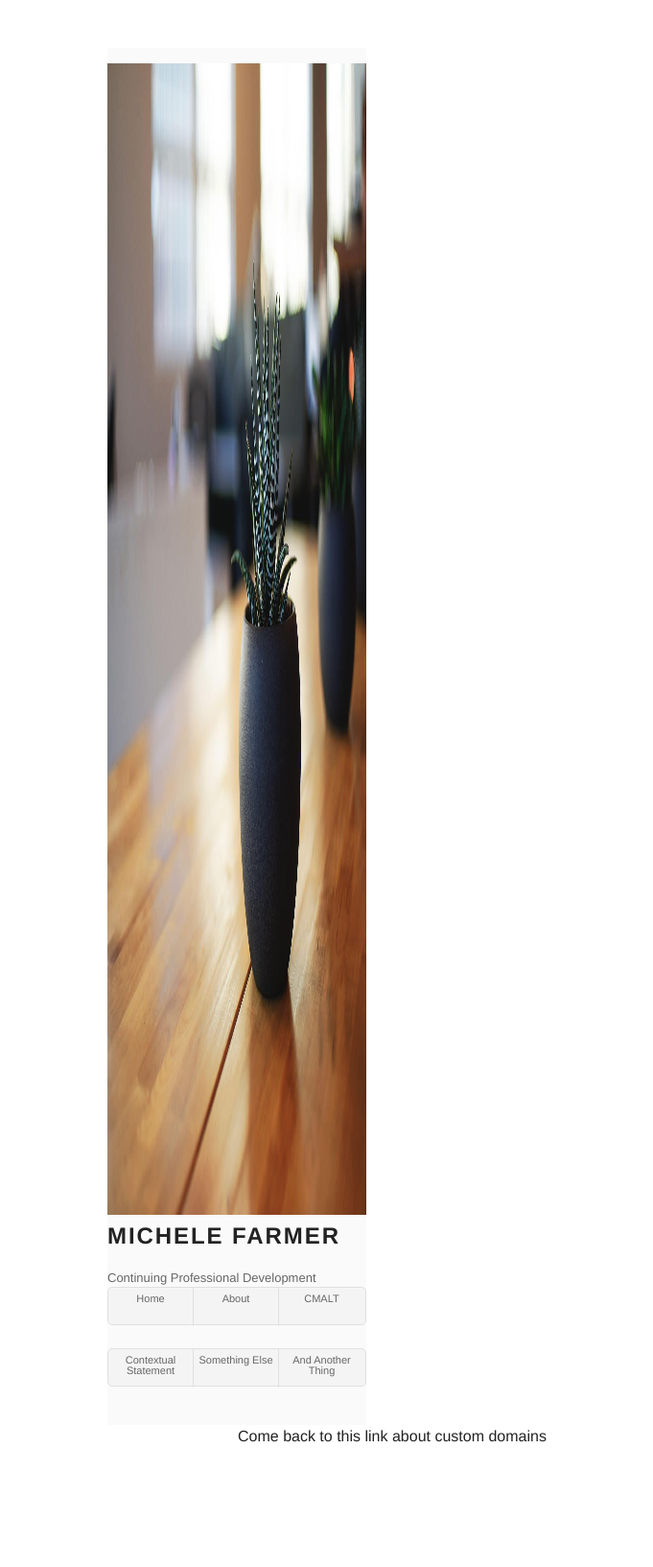
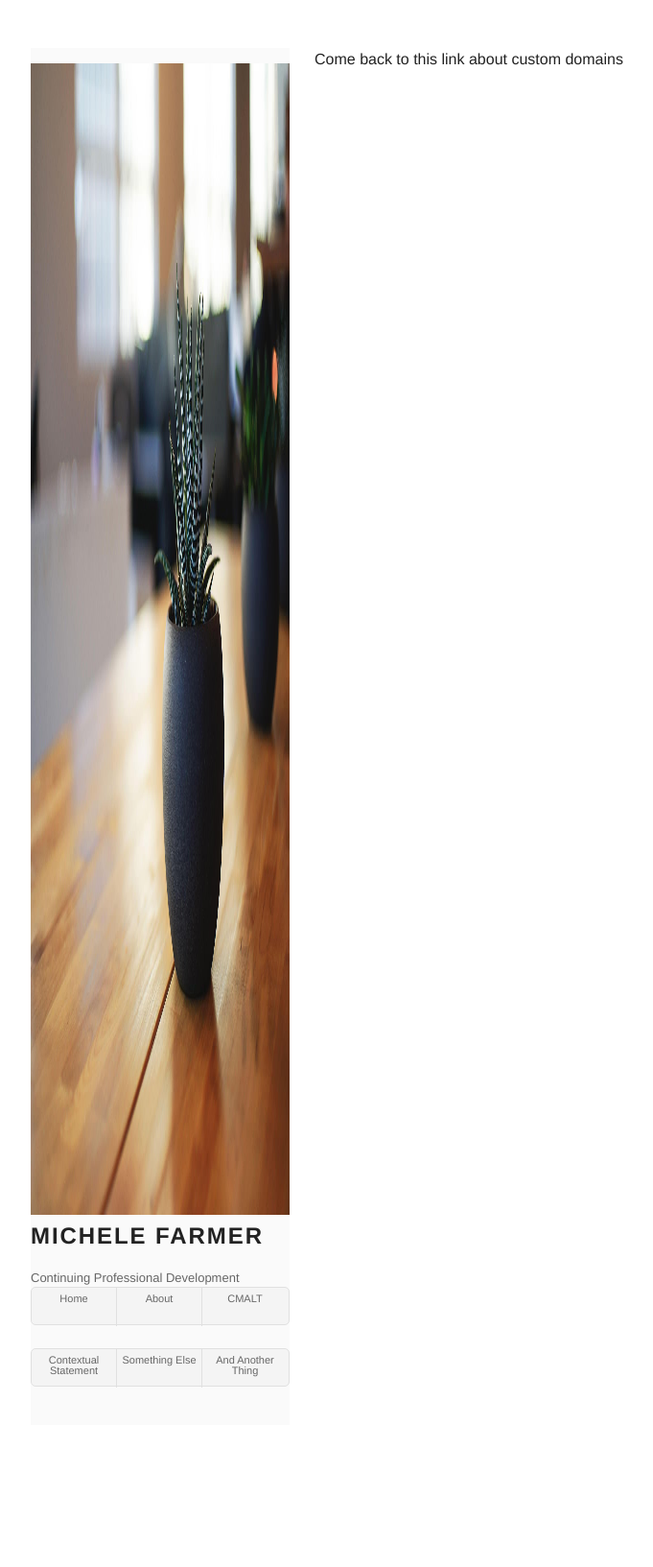
Before and after one commit to uclsenit/uclsenit.github.io, a Jekyll site: the page built from index.md, in a window 1280 px wide. Shown: the whole page at 96% size, without its empty margins (210-891 px from the left). Built offline with Jekyll 4.4.1, drawn with Linux system fonts in a browser that asks for light colours; nearby versions of some CDN libraries; some web fonts are replaced; our own code applies the rules of GitHub Pages for plain Markdown files; a script that is not in the unit is left out; after the commit the page ends 1535 px from its top, so only the background shows below that.

Commit message:
Update /assets/css/style.scss
Commented out and/or edited some more of the WordPress-specific things, as a further test; also changed .wrapper max-width from 700px to 2000px

```diff
--- a/assets/css/style.scss
+++ b/assets/css/style.scss
@@ -1121,7 +1121,7 @@ body {
 .wrapper {
     margin-left: auto;
     margin-right: auto;
-    max-width: 700px;
+    max-width: 2000px;
     padding-left: 2em;
     padding-right: 2em;
     position: relative;
@@ -1463,22 +1463,22 @@ header {
 
 /* Post Landing Page */
 
-.sticky {
-    position: relative;
-}
-
-.post:not(.sticky) .icon-thumb-tack {
-    display: none;
-}
-
-.sticky .icon-thumb-tack {
-    display: block;
-    height: 18px;
-    left: -1.5em;
-    position: absolute;
-    top: 1.65em;
-    width: 20px;
-}
+// .sticky {
+//     position: relative;
+// }
+
+// .post:not(.sticky) .icon-thumb-tack {
+//     display: none;
+// }
+
+// .sticky .icon-thumb-tack {
+//     display: block;
+//     height: 18px;
+//     left: -1.5em;
+//     position: absolute;
+//     top: 1.65em;
+//     width: 20px;
+// }
 
 .page .panel-content .entry-title,
 .page-title,
```
